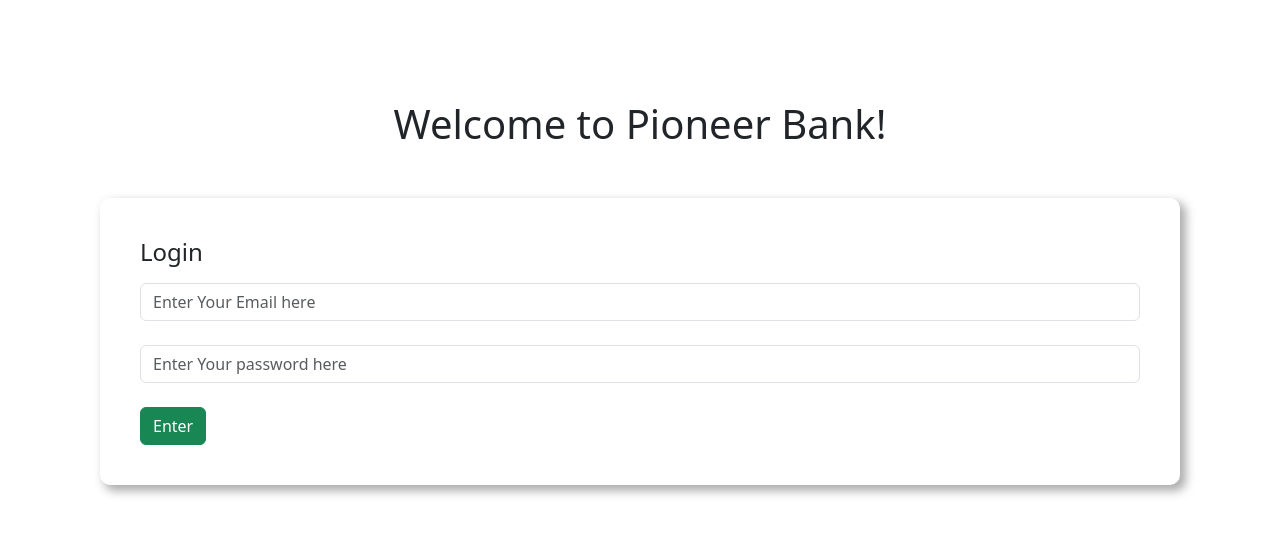
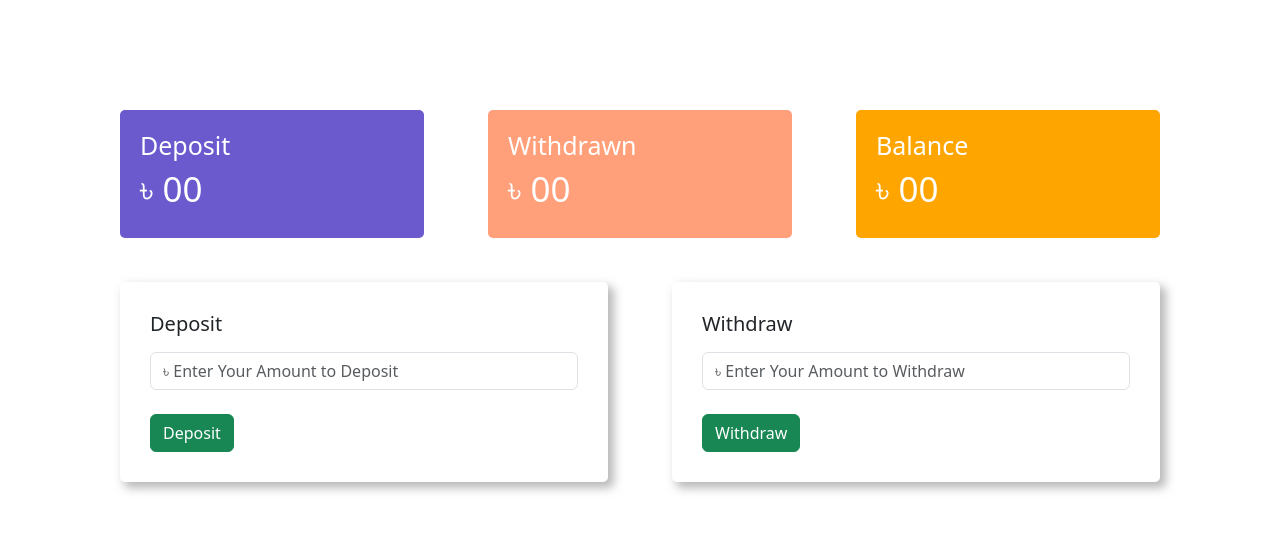
Before and after one commit to junayedhasanLearning/pioneer-bank, a plain HTML site: page index.html in a window 1280 px wide. Both pictures are taken after a click on the button "Enter". Drawn offline with nearby package versions, Linux system fonts and the light colour scheme.

Commit message:
Proifle Area Design Completed

```diff
--- a/assets/css/style.css
+++ b/assets/css/style.css
@@ -8,3 +8,39 @@ body {
     border-radius: 10px;
     padding: 40px;
 }
+
+#profile-area {
+    display: none;
+}
+
+.status {
+    margin: 10px 20px;
+    color: white;
+    padding: 20px;
+    border-radius: 5px;
+}
+
+.status h2 {
+    font-size: 35px;
+}
+
+.status h5 {
+    font-size: 25px;
+}
+
+.deposit {
+    background-color: slateblue;
+}
+.withdrawn {
+    background-color: lightsalmon;
+}
+.balance {
+    background-color: orange;
+}
+
+.context {
+    margin: 10px 20px;
+    padding: 30px;
+    border-radius: 5px;
+    box-shadow: 5px 5px 10px 1px rgba(128, 128, 128, 0.548);
+}
--- a/assets/js/script.js
+++ b/assets/js/script.js
@@ -0,0 +1,12 @@
+// Login Button Event Handler
+const loginBtn = document.getElementById('loginBtn');
+
+loginBtn.addEventListener('click', ()=>{
+    const loginArea = document.getElementById('login-area');
+    loginArea.style.display = "none";
+    const profileArea = document.getElementById('profile-area');
+    profileArea.style.display = "block";
+});
+
+
+// Deposit Button Event Handler
--- a/index.html
+++ b/index.html
@@ -27,7 +27,51 @@
             <br>
             <input type="password" class="form-control" placeholder="Enter Your password here">
             <br>
-            <button class="btn btn-success">Enter</button>
+            <button id="loginBtn" class="btn btn-success">Enter</button>
+        </div>
+    </section>
+
+
+    <section id="profile-area">
+        <div class="row">
+            <div class="col-lg-4">
+                <div class="status deposit">
+                    <h5>Deposit</h5>
+                    <h2>&#2547 00</h2>
+                </div>
+            </div>
+            <div class="col-lg-4">
+                <div class="status withdrawn">
+                    <h5>Withdrawn</h5>
+                    <h2>&#2547 00</h2>
+                </div>
+            </div>
+            <div class="col-lg-4">
+                <div class="status balance">
+                    <h5>Balance</h5>
+                    <h2>&#2547 00</h2>
+                </div>
+            </div>
+        </div>
+        <div class="profile-submit-area mt-lg-4">
+            <div class="row">
+                <div class="col-lg-6">
+                    <div class="context">
+                        <h5>Deposit</h2>
+                        <input type="text" class="form-control mt-3" placeholder="&#2547 Enter Your Amount to Deposit">
+                        <br>
+                        <button class="btn btn-success">Deposit</button>
+                    </div>
+                </div>
+                <div class="col-lg-6">
+                    <div class="context">
+                        <h5>Withdraw</h2>
+                        <input type="text" class="form-control mt-3"placeholder="&#2547 Enter Your Amount to Withdraw">
+                        <br>
+                        <button class="btn btn-success">Withdraw</button>
+                    </div>
+                </div>
+            </div>
         </div>
     </section>
 
@@ -38,6 +82,7 @@
     <script src="https://cdn.jsdelivr.net/npm/bootstrap@5.3.3/dist/js/bootstrap.bundle.min.js"
         integrity="sha384-YvpcrYf0tY3lHB60NNkmXc5s9fDVZLESaAA55NDzOxhy9GkcIdslK1eN7N6jIeHz" crossorigin="anonymous">
     </script>
+    <!-- Custom JS File -->
     <script src="./assets/js/script.js"></script>
 </body>
 
```
